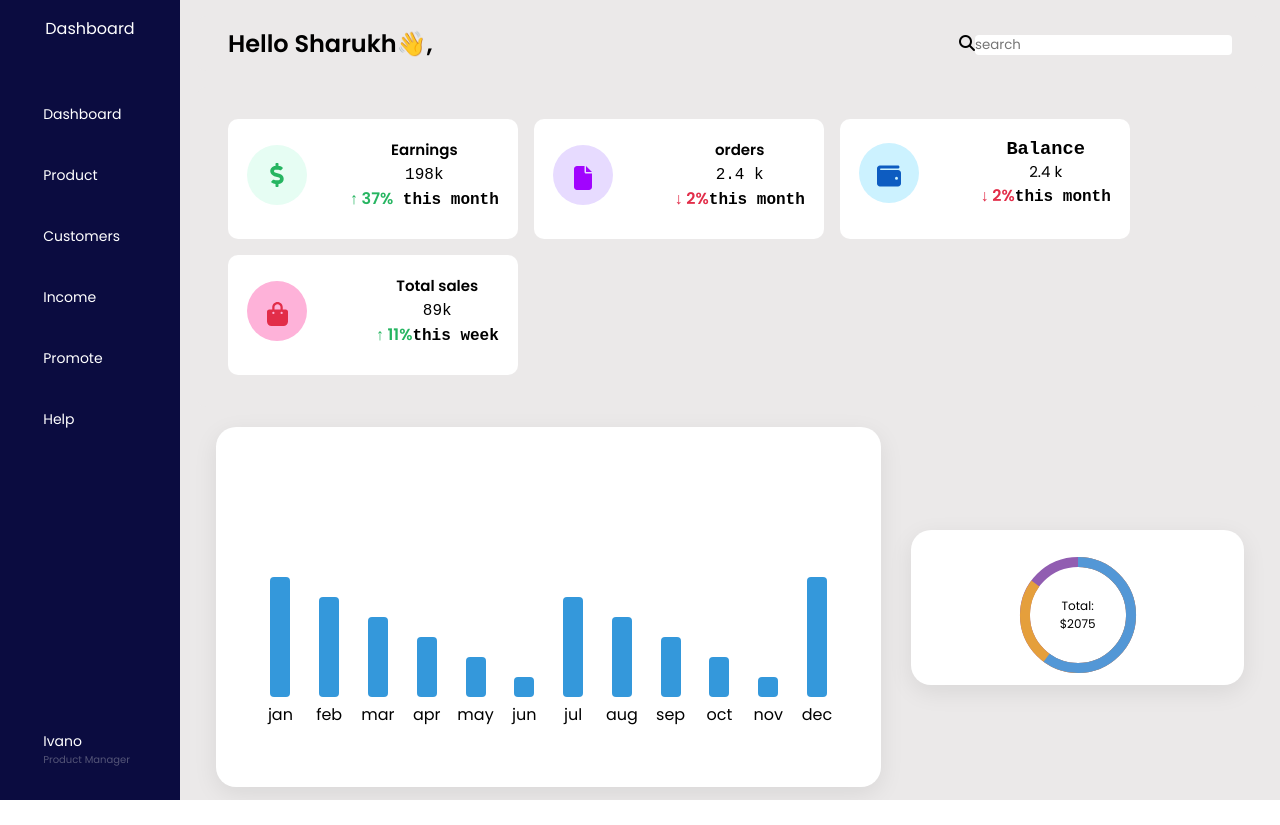
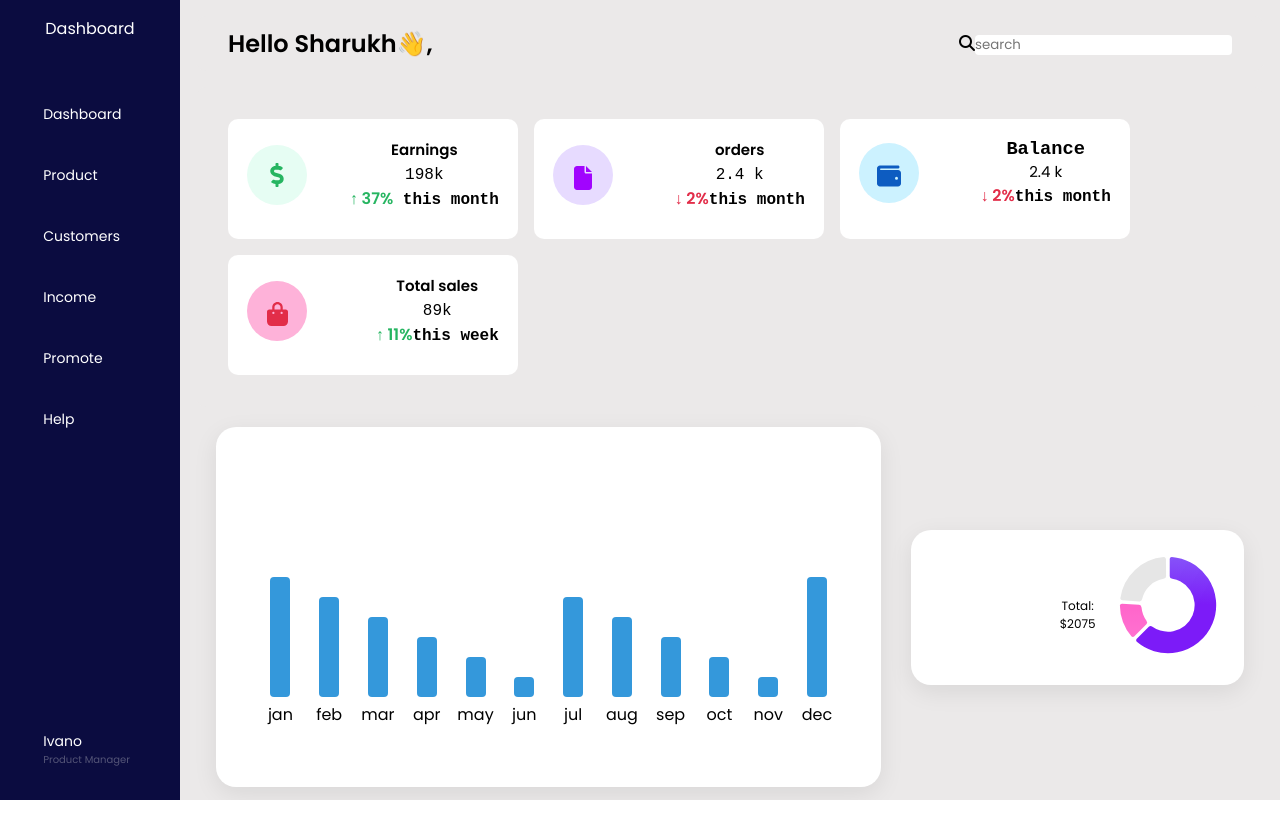
Before and after one commit to abhishekpeddada/Fitpeo, a React (Create React App) app: page / in a window 1280 px wide. Built offline with nearby package versions, Linux system fonts and the light colour scheme.

Commit message:
Fix pie chart

```diff
--- a/src/components/charts/Piechart.js
+++ b/src/components/charts/Piechart.js
@@ -6,19 +6,34 @@ const Piechart = () => {
 		<div class="stats-info">
 			<div class="graph-container">
 				<div class="percent">
-                <svg viewBox="0 0 36 36" class="circular-chart">
-  <path class="circle" stroke="red" stroke-dasharray="100, 100" d="M18 2.0845
-    a 15.9155 15.9155 0 0 1 0 31.831
-    a 15.9155 15.9155 0 0 1 0 -31.831" />
-  <path class="circle" stroke="blue" stroke-dasharray="85, 100" d="M18 2.0845
-    a 15.9155 15.9155 0 0 1 0 31.831
-    a 15.9155 15.9155 0 0 1 0 -31.831" />
-  <path class="circle" stroke="grey" stroke-dasharray="60, 100" d="M18 2.0845
-    a 15.9155 15.9155 0 0 1 0 31.831
-    a 15.9155 15.9155 0 0 1 0 -31.831" />
+                <svg width="300" height="100" viewBox="0 0 352 352" fill="none" xmlns="http://www.w3.org/2000/svg">
+<mask id="path-1-inside-1_0_38" fill="white">
+<path d="M176.105 14.829C176.105 7.09697 182.383 0.770867 190.09 1.38726C214.086 3.30631 237.483 10.1485 258.801 21.5432C284.243 35.1426 305.939 54.8068 321.967 78.7941C337.995 102.781 347.86 130.351 350.687 159.061C353.515 187.772 349.219 216.736 338.179 243.389C327.138 270.043 309.695 293.562 287.395 311.863C265.094 330.165 238.624 342.685 210.329 348.313C182.034 353.941 152.788 352.504 125.181 344.13C102.05 337.113 80.6674 325.407 62.3429 309.797C56.4571 304.783 56.491 295.87 61.9584 290.403L104.182 248.179C109.65 242.711 118.461 242.82 124.728 247.349C132.57 253.016 141.322 257.366 150.643 260.193C164.446 264.38 179.069 265.099 193.217 262.285C207.364 259.47 220.599 253.211 231.75 244.06C242.9 234.909 251.622 223.149 257.142 209.823C262.662 196.496 264.81 182.014 263.396 167.659C261.982 153.304 257.05 139.519 249.036 127.525C241.022 115.532 230.174 105.699 217.453 98.8997C208.863 94.3084 199.598 91.1954 190.046 89.6575C182.412 88.4286 176.105 82.2746 176.105 74.5426L176.105 14.829Z"/>
+</mask>
+<path d="M176.105 14.829C176.105 7.09697 182.383 0.770867 190.09 1.38726C214.086 3.30631 237.483 10.1485 258.801 21.5432C284.243 35.1426 305.939 54.8068 321.967 78.7941C337.995 102.781 347.86 130.351 350.687 159.061C353.515 187.772 349.219 216.736 338.179 243.389C327.138 270.043 309.695 293.562 287.395 311.863C265.094 330.165 238.624 342.685 210.329 348.313C182.034 353.941 152.788 352.504 125.181 344.13C102.05 337.113 80.6674 325.407 62.3429 309.797C56.4571 304.783 56.491 295.87 61.9584 290.403L104.182 248.179C109.65 242.711 118.461 242.82 124.728 247.349C132.57 253.016 141.322 257.366 150.643 260.193C164.446 264.38 179.069 265.099 193.217 262.285C207.364 259.47 220.599 253.211 231.75 244.06C242.9 234.909 251.622 223.149 257.142 209.823C262.662 196.496 264.81 182.014 263.396 167.659C261.982 153.304 257.05 139.519 249.036 127.525C241.022 115.532 230.174 105.699 217.453 98.8997C208.863 94.3084 199.598 91.1954 190.046 89.6575C182.412 88.4286 176.105 82.2746 176.105 74.5426L176.105 14.829Z" fill="url(#paint0_linear_0_38)" stroke="white" stroke-width="11.8901" mask="url(#path-1-inside-1_0_38)"/>
+<g opacity="0.5">
+<mask id="path-2-inside-2_0_38" fill="white">
+<path d="M15.0482 165.3C7.334 164.775 1.44864 158.081 2.5866 150.433C8.36082 111.627 27.0123 75.7226 55.753 48.6222C84.4937 21.5218 121.431 5.01 160.509 1.5236C168.211 0.83651 174.547 7.10463 174.618 14.8363L175.168 74.5474C175.239 82.2791 168.988 88.4906 161.366 89.7897C144.42 92.6779 128.585 100.505 115.928 112.44C103.272 124.374 94.5282 139.722 90.6503 156.47C88.906 164.002 82.3383 169.878 74.6241 169.353L15.0482 165.3Z"/>
+</mask>
+<path d="M15.0482 165.3C7.334 164.775 1.44864 158.081 2.5866 150.433C8.36082 111.627 27.0123 75.7226 55.753 48.6222C84.4937 21.5218 121.431 5.01 160.509 1.5236C168.211 0.83651 174.547 7.10463 174.618 14.8363L175.168 74.5474C175.239 82.2791 168.988 88.4906 161.366 89.7897C144.42 92.6779 128.585 100.505 115.928 112.44C103.272 124.374 94.5282 139.722 90.6503 156.47C88.906 164.002 82.3383 169.878 74.6241 169.353L15.0482 165.3Z" fill="black" fill-opacity="0.2" stroke="white" stroke-width="11.8901" mask="url(#path-2-inside-2_0_38)"/>
+</g>
+<g opacity="0.8">
+<mask id="path-3-inside-3_0_38" fill="white">
+<path d="M61.956 290.403C56.4887 295.871 47.5763 295.905 42.5623 290.019C29.4063 274.576 19.0051 256.939 11.8541 237.879C4.70302 218.818 0.93679 198.692 0.688188 178.407C0.593439 170.675 7.32885 164.839 15.0432 165.361L74.6207 169.391C82.335 169.913 88.0493 176.621 88.7602 184.32C89.4766 192.081 91.2261 199.732 93.9782 207.068C96.7304 214.403 100.445 221.317 105.01 227.634C109.539 233.901 109.647 242.712 104.18 248.179L61.956 290.403Z"/>
+</mask>
+<path d="M61.956 290.403C56.4887 295.871 47.5763 295.905 42.5623 290.019C29.4063 274.576 19.0051 256.939 11.8541 237.879C4.70302 218.818 0.93679 198.692 0.688188 178.407C0.593439 170.675 7.32885 164.839 15.0432 165.361L74.6207 169.391C82.335 169.913 88.0493 176.621 88.7602 184.32C89.4766 192.081 91.2261 199.732 93.9782 207.068C96.7304 214.403 100.445 221.317 105.01 227.634C109.539 233.901 109.647 242.712 104.18 248.179L61.956 290.403Z" fill="url(#paint1_linear_0_38)" stroke="white" stroke-width="11.8901" mask="url(#path-3-inside-3_0_38)"/>
+</g>
+<defs>
+<linearGradient id="paint0_linear_0_38" x1="238.552" y1="178.189" x2="187.727" y2="-686.742" gradientUnits="userSpaceOnUse">
+<stop stop-color="#7C1BF8"/>
+<stop offset="1" stop-color="#1B59F8" stop-opacity="0"/>
+</linearGradient>
+<linearGradient id="paint1_linear_0_38" x1="113.656" y1="174.324" x2="164.48" y2="1039.26" gradientUnits="userSpaceOnUse">
+<stop stop-color="#FF40BE"/>
+<stop offset="1" stop-color="#FFA8F6"/>
+</linearGradient>
+</defs>
 </svg>
-
-
 				</div>
 				<p>Total: $2075</p>
 			</div>
```
